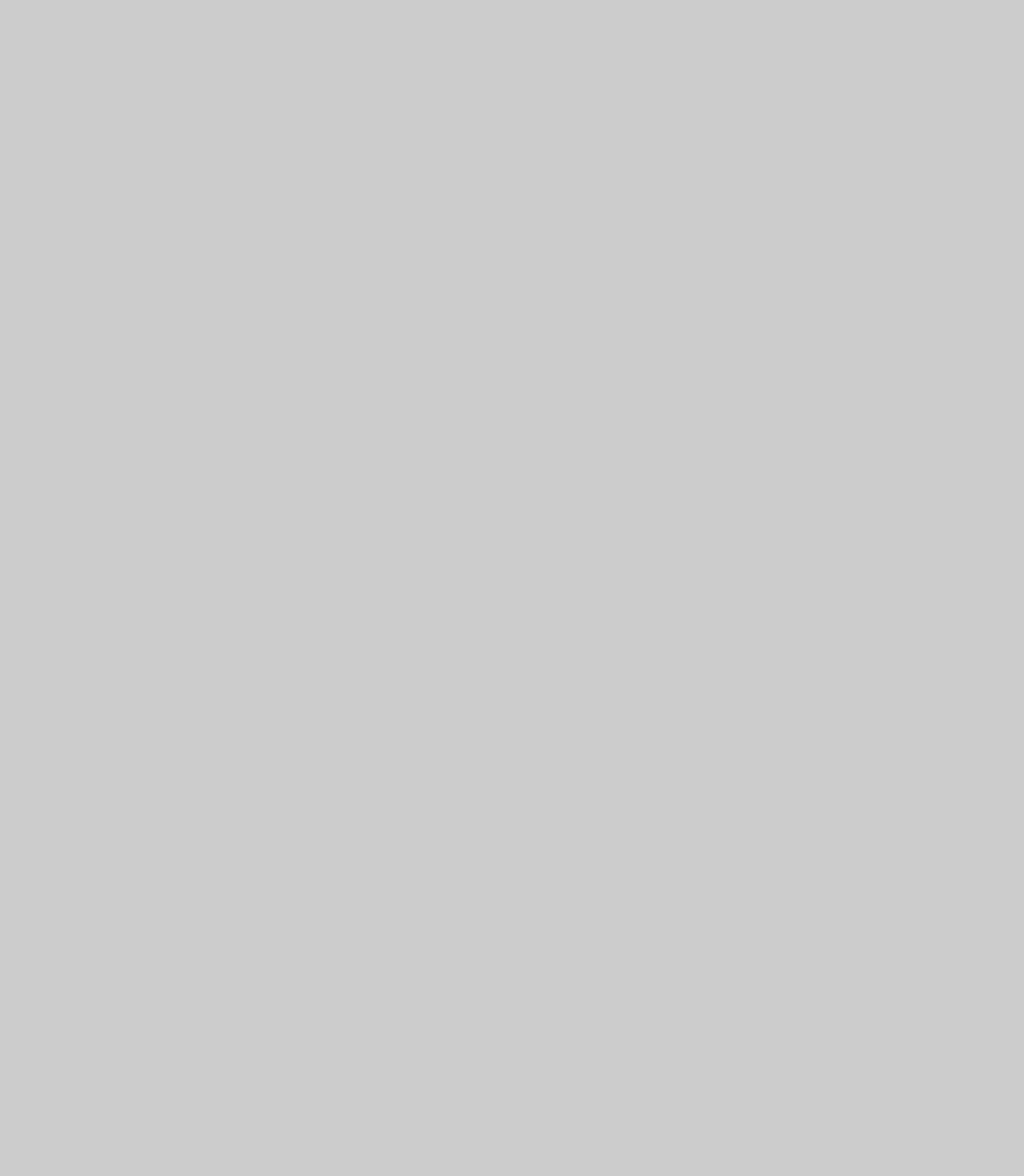
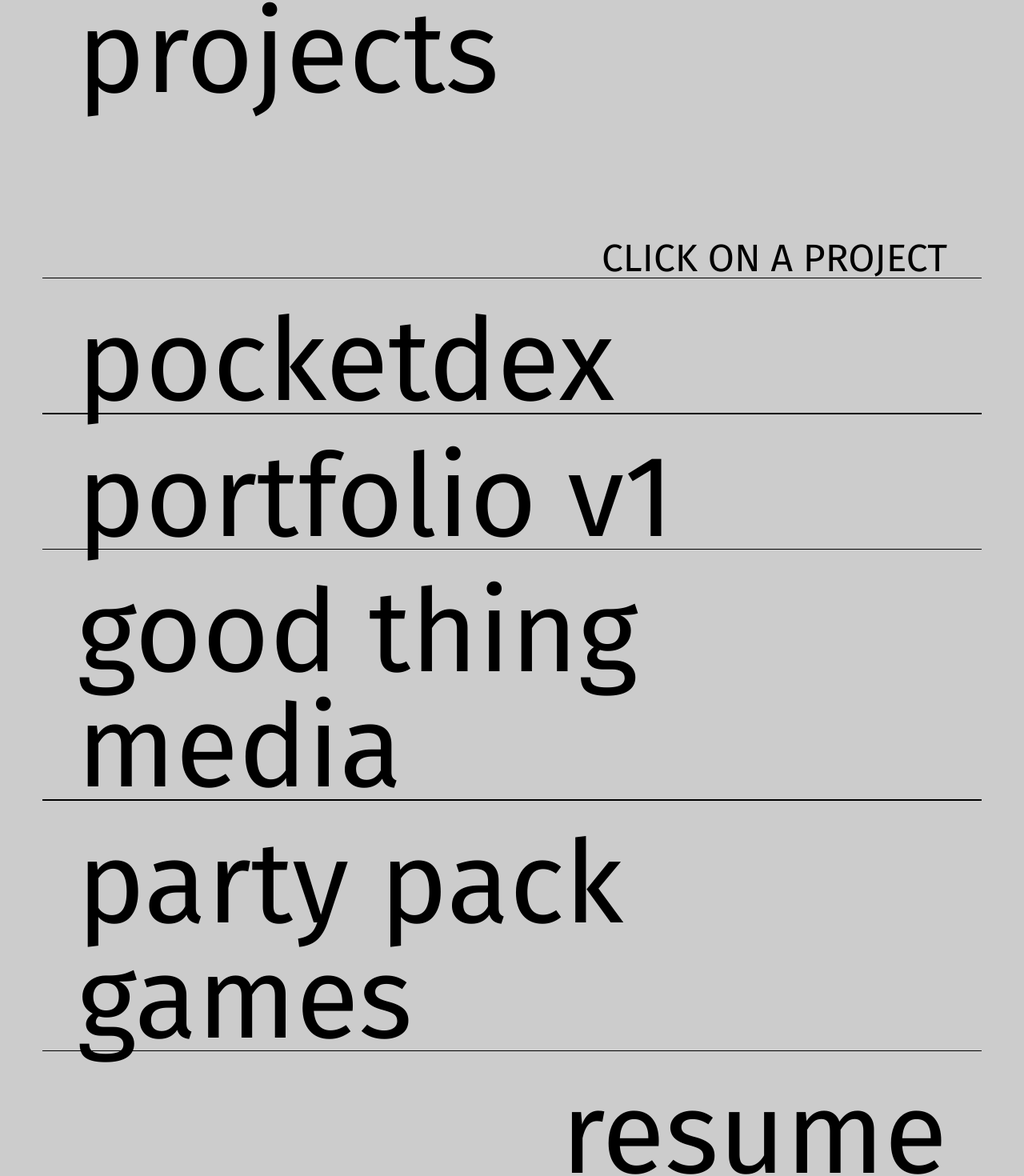
Before and after one commit to JorgeLVilla/portfolio-v2, a Next.js app: page /Work in a window 1280 px wide. Shown: the part 387-1857 px from the top of the page at 80% size. Before the commit the page ends 800 px from the top, so only its background shows below. Built offline with nearby package versions, Linux system fonts and the light colour scheme.

Commit message:
feat(work): add content to work page and styling

```diff
--- a/src/pages/Hero.tsx
+++ b/src/pages/Hero.tsx
@@ -16,7 +16,7 @@ const Home = () => {
       </section>
 
       {/*--------Desktop Version----*/}
-      <section className="hidden sm:flex pt-96">
+      <section className="hidden sm:flex pt-[200px]">
         <div className="text-10xl w-full leading-none">
           <p className="text-right px-24">frontend</p>
           <div className="h-[1.5px] w-11/12 bg-black mx-auto"></div>
--- a/src/pages/Work.tsx
+++ b/src/pages/Work.tsx
@@ -2,9 +2,27 @@ import React from "react";
 
 const Work = () => {
   return (
-    <main>
-      <h1>Hello</h1>
-      Work PAGE
+    <main className="text-center sm:text-left">
+      <section className="text-6xl pt-4 sm:pt-10 pb-12 sm:pb-40 sm:text-10xl leading-none sm:px-24">
+        work & <br></br>projects
+      </section>
+      <section className="text-4xl sm:text-10xl leading-none">
+        <p className=" sm:uppercase text-2xl py-2 sm:py-0 sm:text-5xl sm:px-24 sm:text-right">
+          click on a project
+        </p>
+
+        <div className="h-[1.5px] w-11/12 bg-black mx-auto"></div>
+        <p className="py-2 sm:px-24 sm:pt-8 sm:-mb-4">pocketdex</p>
+        <div className="h-[1.5px] w-11/12 bg-black mx-auto"></div>
+        <p className="py-2 sm:px-24 sm:pt-8 sm:-mb-4">portfolio v1</p>
+        <div className="h-[1.5px] w-11/12 bg-black mx-auto"></div>
+        <p className="py-2 sm:px-24 sm:pt-8 sm:-mb-4">good thing media</p>
+        <div className="h-[1.5px] w-11/12 bg-black mx-auto"></div>
+        <p className="py-2 sm:px-24 sm:pt-8 sm:-mb-4">party pack games</p>
+        <div className="h-[1.5px] w-11/12 bg-black mx-auto"></div>
+        <p className="py-2 sm:px-24 sm:pt-8 sm:-mb-4 sm:text-right">resume</p>
+        <div className="h-[1.5px] w-11/12 bg-black mx-auto"></div>
+      </section>
     </main>
   );
 };
```
